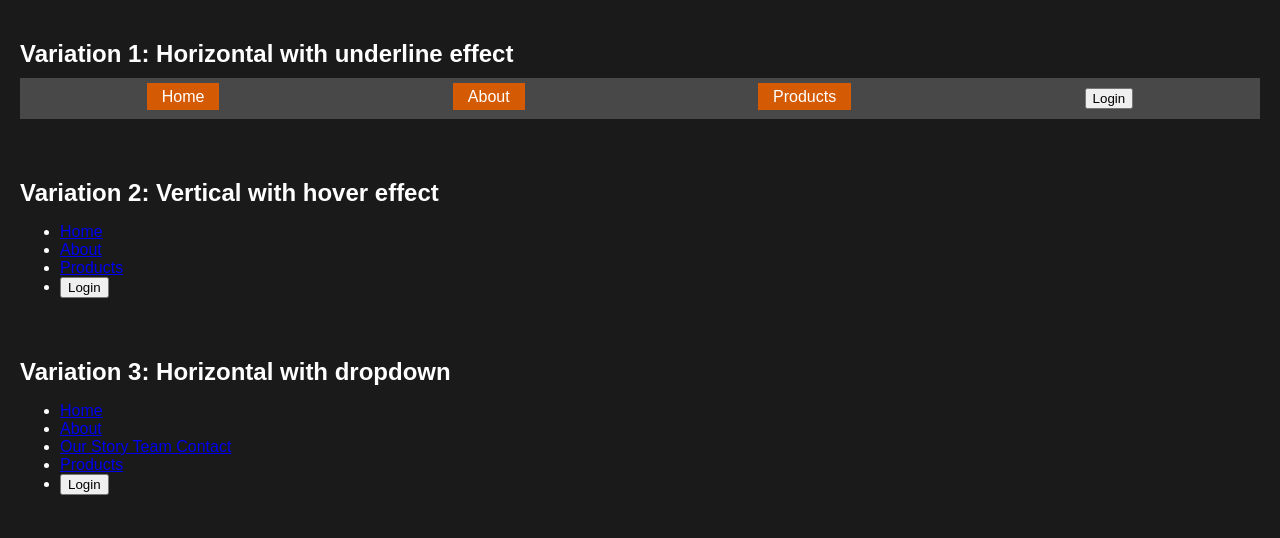
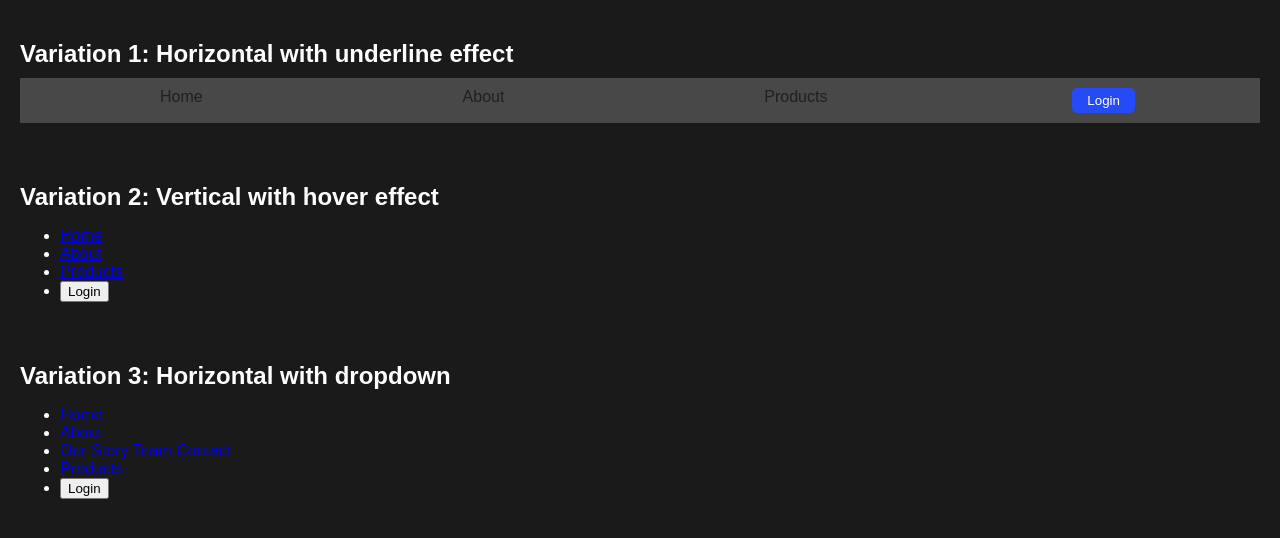
Before and after one commit to MohammadAnas-07/CSS-learning, a plain HTML site: page 03_navbar/index.html in a window 1280 px wide. Drawn offline with Linux system fonts and the light colour scheme.

Commit message:
changes in Variation 1

```diff
--- a/03_navbar/index.html
+++ b/03_navbar/index.html
@@ -33,7 +33,7 @@
 
     <div class="nav-container">
       <h2>Variation 3: Horizontal with dropdown</h2>
-      <nav class="nav2">
+      <nav class="nav3">
         <ul>
           <li><a href="#">Home</a></li>
           <li><a href="#">About</a></li>
--- a/03_navbar/style.css
+++ b/03_navbar/style.css
@@ -27,7 +27,30 @@ h2 {
 }
 .nav1 a {
   text-decoration: none;
+  color: #202020;
+  /*  background-color: #d45b04; */
+  padding: 5px 15px;
+  position: relative;
+}
+.nav1 .login-btn {
+  background-color: #254bf6;
   color: #fff;
-  background-color: #d45b04;
+  border: none;
   padding: 5px 15px;
+  border-radius: 5px;
+  cursor: pointer;
 }
+.nav1 a::after {
+  content: "";
+  position: absolute;
+  height: 2px;
+  width: 100%;
+  bottom: 0;
+  left: 0;
+  background-color: #0a65c7;
+  transform: scaleX(0);
+  transition: transform 0.3s ease-in-out;
+}
+.nav1 a:hover::after {
+  transform: scaleX(1);
+}
```
